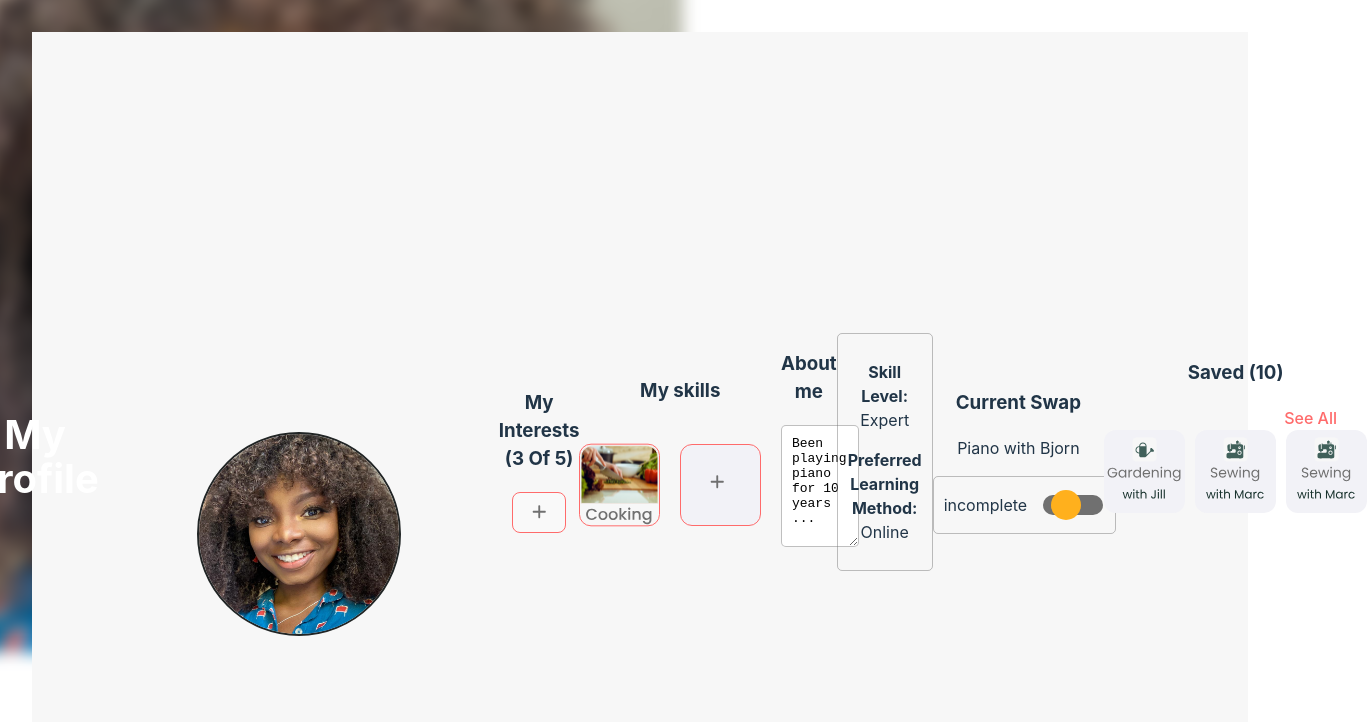
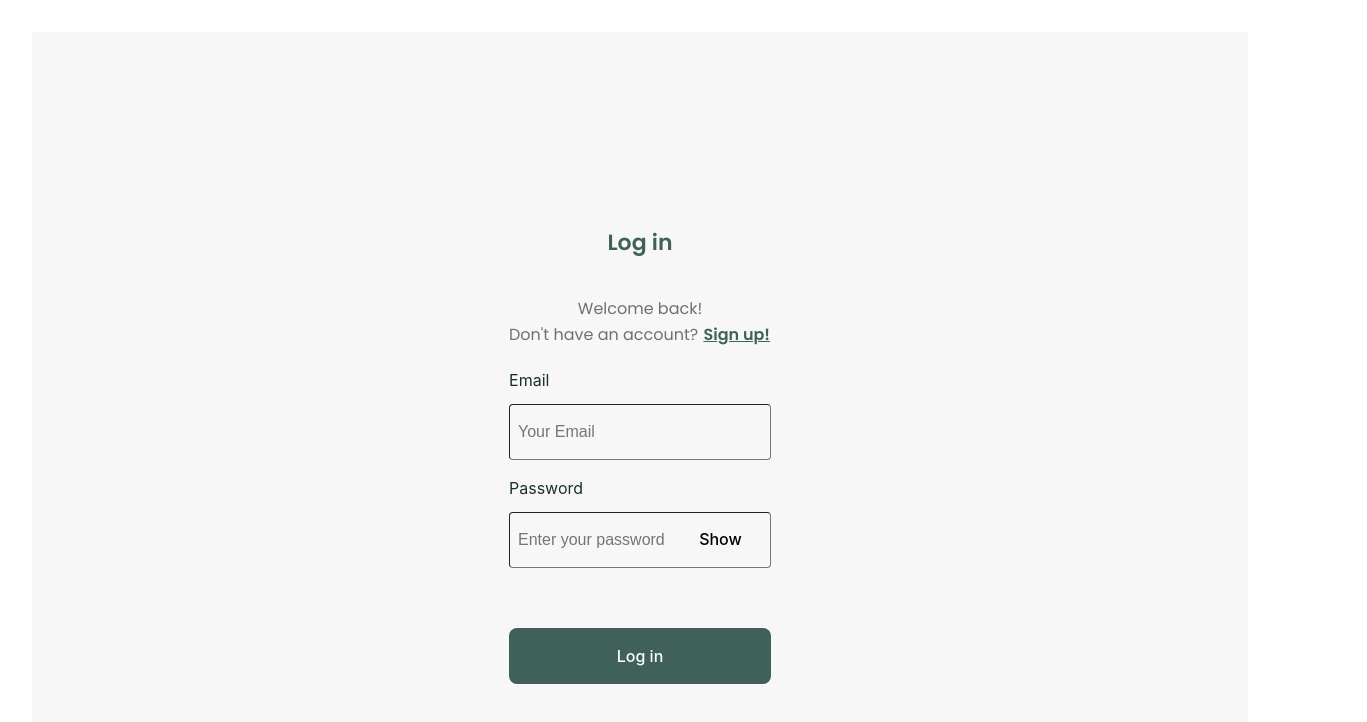
Before and after one commit to TechLabs-Berlin/ws24-skillswap, a React (Vite) app in the folder frontend/: page / in a window 1280 px wide. Shown: the top 722 px of the page, 1367 px wide, since content can reach past the window. Built offline with nearby package versions, Linux system fonts and the light colour scheme.

Commit message:
set log at the front

```diff
--- a/frontend/src/App.jsx
+++ b/frontend/src/App.jsx
@@ -25,13 +25,9 @@ function App() {
     <div className="App">
       <BrowserRouter>
         <Routes>
-          <Route
-            path="register"
-            element={<Register onFormSwitch={toggleForm} />}
-          />
-          <Route path="login" element={<Login onFormSwitch={toggleForm} />} />
-
-          <Route exact path="/" element={<MyProfile />} />
+          <Route exact path="/" element={<Login onFormSwitch={toggleForm} />} />
+          <Route path="/register" element={<Register onFormSwitch={toggleForm} />} />
+          <Route path="/myProfile" element={<MyProfile />} />
           <Route path="/home" element={<Home />} />
           <Route path="/search" element={<Search />} />
           <Route path="/settings" element={<Settings />} />
--- a/frontend/src/form/login/Login.jsx
+++ b/frontend/src/form/login/Login.jsx
@@ -3,6 +3,7 @@ import axios from 'axios';
 import './Login.css';
 import InputBox from '../../components/comps/input/InputBox';
 import Buttons from "../../components/comps/buttons/Buttons";
+
 
 export const Login = (props) => {
   const [email, setEmail] = useState('');
@@ -37,7 +38,7 @@ export const Login = (props) => {
   return (
     <div className="auth-form-container">
       <p className="heading-text">Log in</p>
-      <p className="body-text">Welcome back! <br /> Don't have an account? <button className="txt-btn" onClick={() => props.onFormSwitch('register')}>Sign up!</button> </p>
+      <p className="body-text">Welcome back! <br /> Don't have an account? <button className="txt-btn" onClick={() => props.onFormSwitch('/register')}>Sign up!</button> </p>
 
       {/* {error && <p className="error-tooltip">{error}</p>} */}
 
--- a/frontend/src/form/registration/Register.jsx
+++ b/frontend/src/form/registration/Register.jsx
@@ -50,7 +50,7 @@ export const Register = (props) => {
   return (
     <div className="auth-form-container">
       <p className="heading-text">Sign up</p>
-      <p className="body-text">Please enter your details to sign up and create an account. <br /> Already have an account? <button className="txt-btn" onClick={() => props.onFormSwitch('login')}>Login!</button></p>
+      <p className="body-text">Please enter your details to sign up and create an account. <br /> Already have an account? <button className="txt-btn" onClick={() => props.onFormSwitch('/login')}>Login!</button></p>
 
       <form className="reg-form" onSubmit={handleSubmit}>
         <InputBox
```
